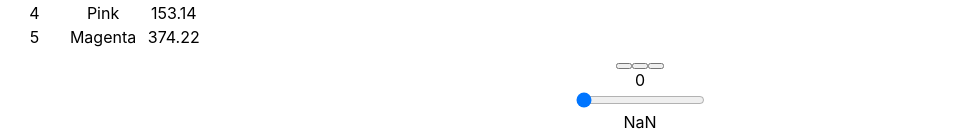
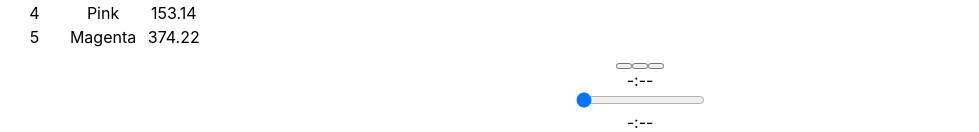
Before and after one commit to ATrovillion/bloc-jams-2020, a React (Create React App) app: page /album/the-colors in a window 1280 px wide. Shown: the part 892-1024 px from the top of the page, without its empty margins (0-979 px from the left). Built offline with nearby package versions, Linux system fonts and the light colour scheme; some icons are missing.

Commit message:
Add completed range-inputs-assignment work

```diff
--- a/src/components/Album.js
+++ b/src/components/Album.js
@@ -114,6 +114,15 @@ class Album extends Component {
         }
     }
 
+    formatTime(timeInSeconds) {
+        if (isNaN(timeInSeconds) || timeInSeconds === 0) {
+            return "-:--"
+        }
+        var minutes = Math.floor(timeInSeconds / 60);
+        var seconds = Math.floor(timeInSeconds - (minutes * 60));
+        return `${minutes}:${seconds}`
+    }
+
     render() {
         return (
             <section className="album">
@@ -169,6 +178,7 @@ class Album extends Component {
                     handleNextClick={() => this.handleNextClick()}
                     handleTimeChange={(e) => this.handleTimeChange(e)}
                     handleVolumeChange={(e) => this.handleVolumeChange(e)}
+                    formatTime={(timeInSeconds) => this.formatTime(timeInSeconds)}
                     />
             </section>
         );
--- a/src/components/PlayerBar.js
+++ b/src/components/PlayerBar.js
@@ -16,17 +16,17 @@ class PlayerBar extends Component {
                     </button>
                 </section>
                 <section id="time-control">
-                    <div className="current-time">{this.props.currentTime}</div>
+                    <div className="current-time">{this.props.formatTime(this.props.currentTime)}</div>
                     <input
                         type="range"
                         className="seek-bar"
-                        value={(this.props.currentTime / this.props.duration) || 0}
+                        value={this.props.currentTime / this.props.duration || 0}
                         max="1"
                         min="0"
                         step="0.01"
                         onChange={this.props.handleTimeChange}
                     />
-                    <div className="total-time">{this.props.duration}</div>
+                    <div className="total-time">{this.props.formatTime(this.props.duration)}</div>
                 </section>
                 <section id="volume-control">
                     <div className="icon ion-volume-low"></div>
```
